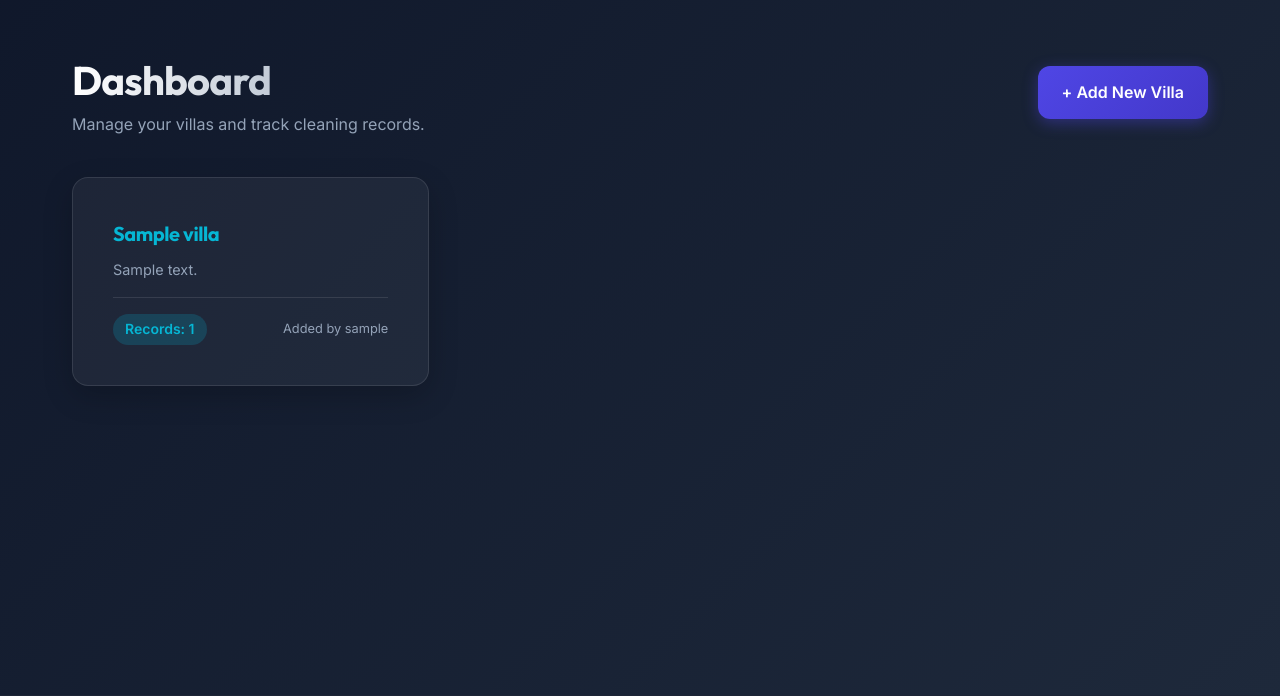
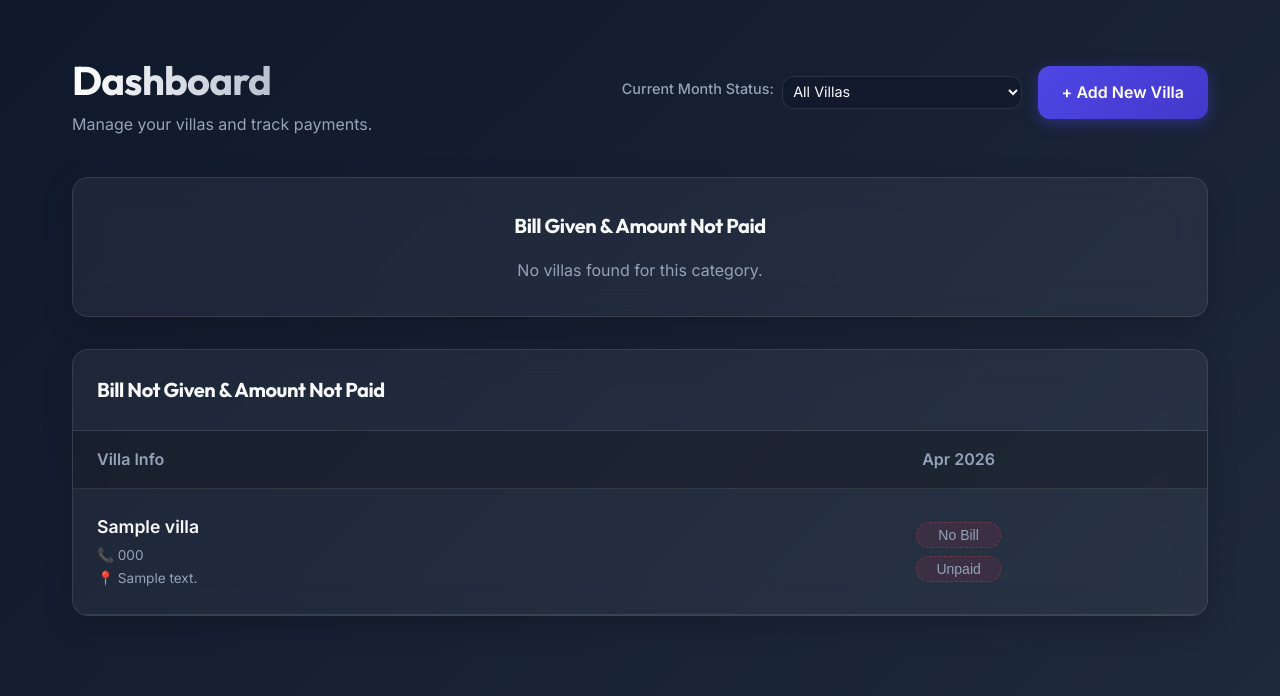
Before and after one commit to smohammedshafeeqhameed/Pool_Management, a Django app: page / in a window 1280 px wide. Shown: the part 105-801 px from the top of the page. Before the commit the page ends 503 px from the top, so only its background shows below. Run offline with Django 5.2, Linux system fonts and the light colour scheme; a user stored in the database is signed in; tables that the repository leaves empty hold one stand-in row (values such as "Sample post").

Commit message:
Implemented the user dashboard showing payment dues for current month and also added filter options

```diff
--- a/cleaning_app/forms.py
+++ b/cleaning_app/forms.py
@@ -4,9 +4,10 @@ from .models import Villa, CleaningRecord, PaymentRecord
 class VillaForm(forms.ModelForm):
     class Meta:
         model = Villa
-        fields = ['name', 'address', 'pool_size']
+        fields = ['name', 'phone_number', 'address', 'pool_size']
         widgets = {
             'name': forms.TextInput(attrs={'class': 'form-input', 'placeholder': 'Villa Name'}),
+            'phone_number': forms.TextInput(attrs={'class': 'form-input', 'placeholder': 'e.g., 555-0199'}),
             'address': forms.Textarea(attrs={'class': 'form-input', 'rows': 3, 'placeholder': 'Address'}),
             'pool_size': forms.TextInput(attrs={'class': 'form-input', 'placeholder': 'e.g., 20x40 feet'}),
         }
--- a/cleaning_app/models.py
+++ b/cleaning_app/models.py
@@ -3,6 +3,7 @@ from django.contrib.auth.models import User
 
 class Villa(models.Model):
     name = models.CharField(max_length=100)
+    phone_number = models.CharField(max_length=15, blank=True, help_text="Contact phone number")
     address = models.TextField()
     pool_size = models.CharField(max_length=50, blank=True, help_text="e.g., 20x40 feet or 10,000 gallons")
     added_by = models.ForeignKey(User, on_delete=models.CASCADE, related_name='villas')
--- /dev/null
+++ b/cleaning_app/templates/cleaning_app/components/_villa_table.html
@@ -0,0 +1,63 @@
+{% if display_villas %}
+<div class="glass-card animate-fade-in delay-1" style="overflow-x: auto; padding: 0; margin-bottom: 2rem;">
+    {% if table_title %}
+        <h2 style="padding: 1.5rem; margin: 0; font-size: 1.25rem; border-bottom: 1px solid var(--glass-border);">{{ table_title }}</h2>
+    {% endif %}
+    <table style="width: 100%; border-collapse: collapse; text-align: left;">
+        <thead>
+            <tr style="border-bottom: 1px solid var(--glass-border); background: rgba(0,0,0,0.2);">
+                <th style="padding: 1rem 1.5rem; color: var(--text-muted);">Villa Info</th>
+                {% for m in months %}
+                    <th style="padding: 1rem; color: var(--text-muted); text-align: center;">{{ m|date:"M Y" }}</th>
+                {% endfor %}
+            </tr>
+        </thead>
+        <tbody>
+            {% for villa in display_villas %}
+            <tr style="border-bottom: 1px solid var(--glass-border); transition: background 0.2s;" onmouseover="this.style.background='rgba(255,255,255,0.02)'" onmouseout="this.style.background='transparent'">
+                <td style="padding: 1.5rem;">
+                    <a href="{% url 'villa_detail' villa.id %}" style="display: block; text-decoration: none; color: inherit;">
+                        <strong style="font-size: 1.1rem; display: block; color: var(--text-color); margin-bottom: 0.2rem;">{{ villa.name }}</strong>
+                        {% if villa.phone_number %}
+                            <span style="font-size: 0.85rem; color: var(--text-muted); display: block; margin-bottom: 0.1rem;">📞 {{ villa.phone_number }}</span>
+                        {% endif %}
+                        <span style="font-size: 0.85rem; color: var(--text-muted); display: block;">📍 {{ villa.address|truncatechars:40 }}</span>
+                    </a>
+                </td>
+                {% for p_data in villa.recent_payments %}
+                    <td style="padding: 1rem; text-align: center; vertical-align: middle;">
+                        <div style="display: flex; flex-direction: column; gap: 0.5rem; align-items: center;">
+                            <!-- Bill Toggle -->
+                            <form action="{% url 'toggle_dashboard_payment' villa.id %}" method="POST" style="margin: 0;">
+                                {% csrf_token %}
+                                <input type="hidden" name="action" value="toggle_bill">
+                                <input type="hidden" name="month_year" value="{{ p_data.month|date:'Y-m-d' }}">
+                                <button type="submit" class="badge" title="Toggle Bill Status" style="cursor: pointer; border: none; width: 85px; font-weight: normal; {% if p_data.record and p_data.record.bill_given %}background: rgba(34, 197, 94, 0.2); color: #22c55e; border: 1px solid rgba(34,197,94,0.3);{% else %}background: rgba(244, 63, 94, 0.1); color: var(--text-muted); border: 1px dashed rgba(244, 63, 94, 0.3);{% endif %}">
+                                    {% if p_data.record and p_data.record.bill_given %}Bill Given{% else %}No Bill{% endif %}
+                                </button>
+                            </form>
+                            <!-- Paid Toggle -->
+                            <form action="{% url 'toggle_dashboard_payment' villa.id %}" method="POST" style="margin: 0;">
+                                {% csrf_token %}
+                                <input type="hidden" name="action" value="toggle_paid">
+                                <input type="hidden" name="month_year" value="{{ p_data.month|date:'Y-m-d' }}">
+                                <button type="submit" class="badge" title="Toggle Paid Status" style="cursor: pointer; border: none; width: 85px; font-weight: normal; {% if p_data.record and p_data.record.is_paid %}background: rgba(34, 197, 94, 0.2); color: #22c55e; border: 1px solid rgba(34,197,94,0.3);{% else %}background: rgba(244, 63, 94, 0.1); color: var(--text-muted); border: 1px dashed rgba(244, 63, 94, 0.3);{% endif %}">
+                                    {% if p_data.record and p_data.record.is_paid %}Paid{% else %}Unpaid{% endif %}
+                                </button>
+                            </form>
+                        </div>
+                    </td>
+                {% endfor %}
+            </tr>
+            {% endfor %}
+        </tbody>
+    </table>
+</div>
+{% else %}
+    {% if table_title %}
+    <div class="glass-card animate-fade-in delay-1" style="text-align: center; padding: 2rem; margin-bottom: 2rem;">
+        <h2 style="font-size: 1.25rem; margin-bottom: 1rem; color: var(--text-color);">{{ table_title }}</h2>
+        <p style="color: var(--text-muted);">No villas found for this category.</p>
+    </div>
+    {% endif %}
+{% endif %}
--- a/cleaning_app/templates/cleaning_app/dashboard.html
+++ b/cleaning_app/templates/cleaning_app/dashboard.html
@@ -6,37 +6,35 @@
 <div class="page-header animate-fade-in">
     <div>
         <h1>Dashboard</h1>
-        <p style="color: var(--text-muted);">Manage your villas and track cleaning records.</p>
+        <p style="color: var(--text-muted);">Manage your villas and track payments.</p>
     </div>
+    <div style="display: flex; gap: 1rem; align-items: center;">
+        <form method="GET" style="display: flex; gap: 0.5rem; align-items: center;">
+            <label for="payment_filter" style="color: var(--text-muted); font-size: 0.9rem; white-space: nowrap;">Current Month Status:</label>
+            <select name="payment_filter" id="payment_filter" class="form-input" style="padding: 0.4rem; font-size: 0.9rem;" onchange="this.form.submit()">
+                <option value="all" {% if payment_filter == 'all' %}selected{% endif %}>All Villas</option>
+                <option value="bg_paid" {% if payment_filter == 'bg_paid' %}selected{% endif %}>Bill given and amount paid</option>
+                <option value="bg_unpaid" {% if payment_filter == 'bg_unpaid' %}selected{% endif %}>Bill given and amount not paid</option>
+                <option value="bng_unpaid" {% if payment_filter == 'bng_unpaid' %}selected{% endif %}>Bill not given amount not paid</option>
+            </select>
+        </form>
         <a href="{% url 'add_villa' %}" class="btn btn-primary">+ Add New Villa</a>
     </div>
+</div>
 
+{% if payment_filter == 'default_split' %}
+    {% include 'cleaning_app/components/_villa_table.html' with display_villas=villas_bg_unpaid table_title='Bill Given & Amount Not Paid' %}
+    {% include 'cleaning_app/components/_villa_table.html' with display_villas=villas_bng_unpaid table_title='Bill Not Given & Amount Not Paid' %}
+{% else %}
     {% if villas %}
-    <div class="grid grid-cols-1 grid-cols-2 grid-cols-3 animate-fade-in delay-1">
-        {% for villa in villas %}
-            <a href="{% url 'villa_detail' villa.id %}" class="glass-card" style="display: block;">
-                <h3 style="margin-bottom: 0.5rem; font-size: 1.25rem;">{{ villa.name }}</h3>
-                <p style="color: var(--text-muted); font-size: 0.9rem; margin-bottom: 1rem;">
-                    {{ villa.address|truncatechars:50 }}
-                </p>
-
-                <div style="display: flex; justify-content: space-between; align-items: center; border-top: 1px solid var(--glass-border); padding-top: 1rem;">
-                    <span class="badge">
-                        Records: {{ villa.cleaning_records.count }}
-                    </span>
-                    <span style="font-size: 0.8rem; color: var(--text-muted);">
-                        Added by {{ villa.added_by.username }}
-                    </span>
-                </div>
-            </a>
-        {% endfor %}
-    </div>
+        {% include 'cleaning_app/components/_villa_table.html' with display_villas=villas %}
     {% else %}
         <div class="glass-card animate-fade-in delay-1" style="text-align: center; padding: 4rem 2rem;">
             <div style="font-size: 3rem; margin-bottom: 1rem;">🏊‍♂️</div>
             <h3>No Villas Yet</h3>
-        <p style="color: var(--text-muted); margin-bottom: 2rem;">You haven't added any villas to track.</p>
+            <p style="color: var(--text-muted); margin-bottom: 2rem;">You haven't added any villas or none match this filter.</p>
             <a href="{% url 'add_villa' %}" class="btn btn-primary">Add Your First Villa</a>
         </div>
     {% endif %}
+{% endif %}
 {% endblock %}
--- a/cleaning_app/urls.py
+++ b/cleaning_app/urls.py
@@ -9,7 +9,7 @@ urlpatterns = [
     path('logout/', auth_views.LogoutView.as_view(next_page='login'), name='logout'),
     path('villa/add/', views.add_villa, name='add_villa'),
     path('villa/<int:villa_id>/', views.villa_detail, name='villa_detail'),
-    path('villa/<int:villa_id>/add_cleaning/', views.add_cleaning_record, name='add_cleaning_record'),
     path('villa/<int:villa_id>/payments/', views.manage_payments, name='manage_payments'),
     path('payment/<int:payment_id>/update/', views.update_payment, name='update_payment'),
+    path('villa/<int:villa_id>/toggle_payment/', views.toggle_dashboard_payment, name='toggle_dashboard_payment'),
 ]
--- a/cleaning_app/views.py
+++ b/cleaning_app/views.py
@@ -4,6 +4,7 @@ from django.contrib.auth.decorators import login_required
 from django.contrib.auth.forms import UserCreationForm
 from .models import Villa, CleaningRecord, PaymentRecord
 from .forms import VillaForm, CleaningRecordForm, PaymentRecordForm
+import datetime
 
 def register(request):
     if request.method == 'POST':
@@ -18,8 +19,95 @@ def register(request):
 
 @login_required
 def dashboard(request):
-    villas = Villa.objects.all().order_by('-created_at')
-    return render(request, 'cleaning_app/dashboard.html', {'villas': villas})
+    today = datetime.date.today()
+    current_month = today.replace(day=1)
+
+    # Only show current month based on user request
+    months_to_show = [current_month]
+
+    payment_filter = request.GET.get('payment_filter')
+    if payment_filter is None:
+        payment_filter = 'default_split'
+
+    villas_query = Villa.objects.all().order_by('-created_at')
+
+    # Define variables to avoid UnboundLocalError
+    villas = []
+    villas_bg_unpaid = []
+    villas_bng_unpaid = []
+
+    # Process Filter based on current month
+    from django.db.models import Q
+
+    if payment_filter == 'default_split':
+        # Split into two lists
+        q_bg_unpaid = villas_query.filter(
+            payment_records__month_year=current_month,
+            payment_records__is_paid=False,
+            payment_records__bill_given=True
+        )
+        q_bng_unpaid = villas_query.exclude(
+            payment_records__month_year=current_month, payment_records__bill_given=True
+        ).exclude(
+            payment_records__month_year=current_month, payment_records__is_paid=True
+        )
+
+        villas_bg_unpaid = list(q_bg_unpaid.prefetch_related('payment_records'))
+        villas_bng_unpaid = list(q_bng_unpaid.prefetch_related('payment_records'))
+
+        # Attach recent payments to split lists
+        for v_list in [villas_bg_unpaid, villas_bng_unpaid]:
+            for villa in v_list:
+                villa.recent_payments = []
+                payment_dict = {p.month_year: p for p in villa.payment_records.all()}
+                for m in reversed(months_to_show):
+                    villa.recent_payments.append({'month': m, 'record': payment_dict.get(m, None)})
+    elif payment_filter:
+        if payment_filter == 'bg_paid':
+            villas_query = villas_query.filter(
+                payment_records__month_year=current_month,
+                payment_records__is_paid=True,
+                payment_records__bill_given=True
+            )
+        elif payment_filter == 'bg_unpaid':
+            villas_query = villas_query.filter(
+                payment_records__month_year=current_month,
+                payment_records__is_paid=False,
+                payment_records__bill_given=True
+            )
+        elif payment_filter == 'bng_unpaid':
+            # Bill not given amount not paid: Either no record, or record with bill_given=False and is_paid=False
+            villas_query = villas_query.exclude(
+                payment_records__month_year=current_month, payment_records__bill_given=True
+            ).exclude(
+                payment_records__month_year=current_month, payment_records__is_paid=True
+            )
+
+        villas = list(villas_query.prefetch_related('payment_records'))
+
+        # Attach recent payments
+        for villa in villas:
+            villa.recent_payments = []
+            payment_dict = {p.month_year: p for p in villa.payment_records.all()}
+            for m in reversed(months_to_show):
+                villa.recent_payments.append({'month': m, 'record': payment_dict.get(m, None)})
+    else:
+        # e.g., 'all' or empty string
+        villas = list(villas_query.prefetch_related('payment_records'))
+        for villa in villas:
+            villa.recent_payments = []
+            payment_dict = {p.month_year: p for p in villa.payment_records.all()}
+            for m in reversed(months_to_show):
+                villa.recent_payments.append({'month': m, 'record': payment_dict.get(m, None)})
+
+    return render(request, 'cleaning_app/dashboard.html', {
+        'villas': villas,
+        'villas_bg_unpaid': villas_bg_unpaid,
+        'villas_bng_unpaid': villas_bng_unpaid,
+        'months': list(reversed(months_to_show)),  # pass the header months
+        'current_month': current_month,
+        'payment_filter': payment_filter
+    })
 
 @login_required
 def add_villa(request):
@@ -37,11 +125,9 @@ def add_villa(request):
 @login_required
 def villa_detail(request, villa_id):
     villa = get_object_or_404(Villa, pk=villa_id)
-    records = villa.cleaning_records.all().order_by('-date')
     payments = villa.payment_records.all().order_by('-month_year')[:6]  # Show last 6 months
     return render(request, 'cleaning_app/villa_detail.html', {
         'villa': villa,
-        'records': records,
         'payments': payments
     })
 
@@ -85,16 +171,27 @@ def update_payment(request, payment_id):
     return redirect('manage_payments', villa_id=payment.villa.id)
 
 @login_required
-def add_cleaning_record(request, villa_id):
-    villa = get_object_or_404(Villa, pk=villa_id)
+def toggle_dashboard_payment(request, villa_id):
     if request.method == 'POST':
-        form = CleaningRecordForm(request.POST)
-        if form.is_valid():
-            record = form.save(commit=False)
-            record.villa = villa
-            record.cleaner = request.user
-            record.save()
-            return redirect('villa_detail', villa_id=villa.id)
-    else:
-        form = CleaningRecordForm()
-    return render(request, 'cleaning_app/add_cleaning_record.html', {'form': form, 'villa': villa})
+        villa = get_object_or_404(Villa, pk=villa_id)
+        action = request.POST.get('action')
+        month_str = request.POST.get('month_year')
+        try:
+            year, month, day = map(int, month_str.split('-'))
+            month_date = datetime.date(year, month, day)
+        except:
+            return redirect('dashboard')
+
+        payment, created = PaymentRecord.objects.get_or_create(
+            villa=villa,
+            month_year=month_date
+        )
+
+        if action == 'toggle_bill':
+            payment.bill_given = not payment.bill_given
+        elif action == 'toggle_paid':
+            payment.is_paid = not payment.is_paid
+
+        payment.save()
+
+    return redirect('dashboard')
```
Also changed, not shown: cleaning_app/templates/cleaning_app/add_cleaning_record.html (deleted, +0 -54 lines), cleaning_app/templates/cleaning_app/villa_detail.html (+3 -56 lines), cleaning_app/migrations/0003_villa_phone_number.py (added). Lines whose indentation alone changed are shown as unchanged.
